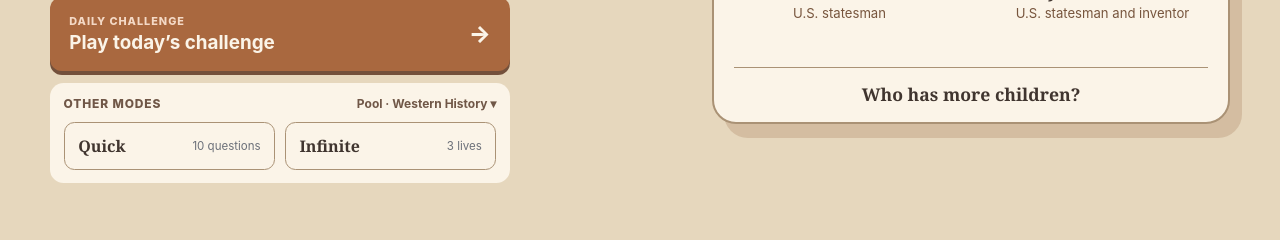
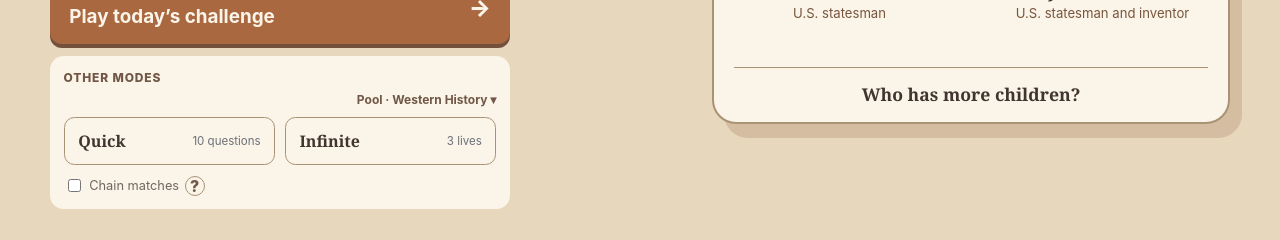
Before and after one commit to LuBolin/kiddle, a React (Vite) app: page / in a window 1280 px wide. Shown: the part 499-739 px from the top of the page. Built offline with nearby package versions, Linux system fonts and the light colour scheme.

Commit message:
Add chained Quick matches

```diff
--- a/src/App.tsx
+++ b/src/App.tsx
@@ -2,7 +2,7 @@ import { createContext, useContext, useEffect, useMemo, useRef, useState, type F
 import { categories, categoryKey, categoryLabel, poolLabel } from "./categories";
 import { figures } from "./data/figures";
 import { dailyCategoryForDate, dailyQuestionsForDate } from "./lib/daily";
-import { generateInfiniteQuestion, generateQuickSession, isCorrect } from "./lib/game";
+import { generateChainedInfiniteQuestion, generateChainedQuickSession, generateInfiniteQuestion, generateQuickSession, isCorrect } from "./lib/game";
 import { infiniteShareText, sessionShareText, share } from "./lib/share";
 import { buildGitHubIssueUrl, type ProblemType } from "./lib/report";
 import { clearDailyProgress, getDailyProgress, getDailyResult, saveDailyProgress, saveDailyResult, saveQuickResult, type DailyProgress, type DailyResult } from "./lib/storage";
@@ -62,6 +62,10 @@ function poolFromHash(): CategoryId[] {
   const pool = window.location.hash.slice(1).split("/")[1]?.split("+") ?? [];
   const valid = pool.filter((category): category is CategoryId => categories.some((candidate) => candidate.id === category));
   return valid.length > 0 ? valid : ["western-history"];
+}
+
+function chainedFromHash(): boolean {
+  return window.location.hash.slice(1).split("/")[2] === "chain";
 }
 
 function categoryHasFigures(category: CategoryId): boolean {
@@ -158,7 +162,7 @@ function GameHeader({ home, label, children, tracker }: { home: () => void; labe
   );
 }
 
-function Home({ start, pool, setPool }: { start: (mode: PlayMode, pool?: CategoryId[]) => void; pool: CategoryId[]; setPool: (pool: CategoryId[]) => void }) {
+function Home({ start, pool, setPool, chainedMatches, setChainedMatches }: { start: (mode: PlayMode, pool?: CategoryId[], chained?: boolean) => void; pool: CategoryId[]; setPool: (pool: CategoryId[]) => void; chainedMatches: boolean; setChainedMatches: (chained: boolean) => void }) {
   const { language, text } = useLanguage();
   const date = localDateKey();
   const dailyCategory = dailyCategoryForDate(date, figures);
@@ -184,8 +188,9 @@ function Home({ start, pool, setPool }: { start: (mode: PlayMode, pool?: Categor
             <div className="play-stack">
               <button className="primary daily-action" onClick={() => start("daily")} type="button"><span><small>{text.dailyChallenge}</small><strong>{text.playToday}</strong></span><span aria-hidden="true">→</span></button>
               <div className="alternate-modes">
-                <div className="alternate-heading"><span>{text.otherModes}</span><details className="pool-menu"><summary>{text.pool} · {pool.length === 0 ? text.choose : pool.length === 1 ? categoryLabel(pool[0], language) : `${pool.length} ${text.categories}`}</summary><fieldset className="category-picker"><legend>{text.gamePool}</legend>{categories.filter((candidate) => categoryHasFigures(candidate.id)).map((candidate) => <label key={candidate.id}><input checked={pool.includes(candidate.id)} onChange={() => setPool(pool.includes(candidate.id) ? pool.filter((id) => id !== candidate.id) : [...pool, candidate.id])} type="checkbox" /> {categoryLabel(candidate.id, language)} ({categoryFigureCount(candidate.id)} {text.characters})</label>)}</fieldset></details></div>
-                <div className="mode-choices"><button disabled={!isPlayablePool(pool)} onClick={() => start("quick", pool)} type="button"><strong>{text.quick}</strong><span>{text.tenQuestions}</span></button><button disabled={!isPlayablePool(pool)} onClick={() => start("infinite", pool)} type="button"><strong>{text.infinite}</strong><span>{text.threeLives}</span></button></div>
+                <div className="alternate-heading"><span>{text.otherModes}</span><details className="pool-menu"><summary>{text.pool} · {pool.length === 0 ? text.choose : pool.length === 1 ? categoryLabel(pool[0], language) : `${pool.length} ${text.categories}`}</summary><div aria-label={text.gamePool} className="category-picker" role="group">{categories.filter((candidate) => categoryHasFigures(candidate.id)).map((candidate) => <label key={candidate.id}><input checked={pool.includes(candidate.id)} onChange={() => setPool(pool.includes(candidate.id) ? pool.filter((id) => id !== candidate.id) : [...pool, candidate.id])} type="checkbox" /> {categoryLabel(candidate.id, language)} ({categoryFigureCount(candidate.id)} {text.characters})</label>)}</div></details></div>
+                <div className="mode-choices"><button disabled={!isPlayablePool(pool)} onClick={() => start("quick", pool, chainedMatches)} type="button"><strong>{text.quick}</strong><span>{text.tenQuestions}</span></button><button disabled={!isPlayablePool(pool)} onClick={() => start("infinite", pool, chainedMatches)} type="button"><strong>{text.infinite}</strong><span>{text.threeLives}</span></button></div>
+                <div className="chain-option"><label className="chain-toggle"><input checked={chainedMatches} onChange={(event) => setChainedMatches(event.target.checked)} type="checkbox" /> {text.chainMatches}</label><details className="chain-help"><summary aria-label={text.chainHelpLabel}>?</summary><p>{text.chainHelp}</p></details></div>
               </div>
             </div>
           </div>
@@ -246,7 +251,7 @@ function Results({ answers, mode, restart, home, pool, dailyDate, isPractice = f
   );
 }
 
-function FixedGame({ mode, questions, restart, home, pool, dailyDate, isPractice = false, newDailyAvailable = false, initialProgress }: { mode: "quick" | "daily"; questions: Question[]; restart: () => void; home: () => void; pool: CategoryId[]; dailyDate?: string; isPractice?: boolean; newDailyAvailable?: boolean; initialProgress?: DailyProgress | null }) {
+function FixedGame({ mode, questions, restart, home, pool, dailyDate, isPractice = false, newDailyAvailable = false, initialProgress, chained = false }: { mode: "quick" | "daily"; questions: Question[]; restart: () => void; home: () => void; pool: CategoryId[]; dailyDate?: string; isPractice?: boolean; newDailyAvailable?: boolean; initialProgress?: DailyProgress | null; chained?: boolean }) {
   const { language, text } = useLanguage();
   const [index, setIndex] = useState(initialProgress?.index ?? 0);
   const [selectedId, setSelectedId] = useState<string | null>(initialProgress?.selectedFigureId ?? null);
@@ -270,16 +275,16 @@ function FixedGame({ mode, questions, restart, home, pool, dailyDate, isPractice
       <section className="game-prompt">
         <h1>{text.title}</h1>
       </section>
-      <div className="figures"><FigureButton figure={question.left} onSelect={() => choose(question.left.id)} selected={selectedId === question.left.id} correct={winnerId === question.left.id} revealed={revealed} /><FigureButton figure={question.right} onSelect={() => choose(question.right.id)} selected={selectedId === question.right.id} correct={winnerId === question.right.id} revealed={revealed} /></div>
+      <div className="figures"><FigureButton figure={question.left} known={chained} onSelect={() => choose(question.left.id)} selected={selectedId === question.left.id} correct={winnerId === question.left.id} revealed={revealed} /><FigureButton figure={question.right} onSelect={() => choose(question.right.id)} selected={selectedId === question.right.id} correct={winnerId === question.right.id} revealed={revealed} /></div>
       {revealed && <section className={`reveal ${selectedCorrect ? "positive" : "negative"}`} aria-live="polite"><h2>{selectedCorrect ? text.correct : text.incorrect}</h2><p>{selectedCorrect ? text.niceCall : `${question.left.childrenCount > question.right.childrenCount ? question.left.displayName : question.right.displayName}${language === "zh" ? "" : " "}${text.hadMoreChildren}`}</p><div className="reveal-actions"><button onClick={() => setShowSources((current) => !current)} type="button">{showSources ? text.hideSources : text.showSources}</button><button className="primary" onClick={() => { setIndex((current) => current + 1); setSelectedId(null); setShowSources(false); }} type="button">{index === questions.length - 1 ? text.seeResults : text.nextQuestion}</button></div>{showSources && <Sources figures={[question.left, question.right]} />}</section>}
     </main>
   );
 }
 
-function QuickGame({ restart, home, pool }: { restart: () => void; home: () => void; pool: CategoryId[] }) {
+function QuickGame({ restart, home, pool, chained }: { restart: () => void; home: () => void; pool: CategoryId[]; chained: boolean }) {
   const poolFigures = figures.filter((figure) => pool.includes(figure.category));
-  const questions = useMemo(() => generateQuickSession(poolFigures), [pool, poolFigures]);
-  return <FixedGame mode="quick" questions={questions} restart={restart} home={home} pool={pool} />;
+  const questions = useMemo(() => chained ? generateChainedQuickSession(poolFigures) : generateQuickSession(poolFigures), [chained, pool, poolFigures]);
+  return <FixedGame mode="quick" questions={questions} restart={restart} home={home} pool={pool} chained={chained} />;
 }
 
 function DailyComplete({ date, result, home, pool }: { date: string; result: DailyResult; home: () => void; pool: CategoryId[] }) {
@@ -315,7 +320,7 @@ function DailyGame({ restart, home }: { restart: () => void; home: () => void })
   return <FixedGame mode="daily" questions={questions} restart={restart} home={home} pool={pool} dailyDate={date} initialProgress={progress} newDailyAvailable={newDailyAvailable} />;
 }
 
-function InfiniteGame({ restart, home, pool }: { restart: () => void; home: () => void; pool: CategoryId[] }) {
+function InfiniteGame({ restart, home, pool, chained }: { restart: () => void; home: () => void; pool: CategoryId[]; chained: boolean }) {
   const { language, text } = useLanguage();
   const poolFigures = figures.filter((figure) => pool.includes(figure.category));
   const [question, setQuestion] = useState<Question | null>(() => generateInfiniteQuestion(poolFigures, new Set()));
@@ -361,7 +366,7 @@ function InfiniteGame({ restart, home, pool }: { restart: () => void; home: () =
   };
   const nextQuestion = () => {
     const nextSeen = new Set([...seenIds, question.left.id, question.right.id]);
-    const next = generateInfiniteQuestion(poolFigures, nextSeen);
+    const next = chained ? generateChainedInfiniteQuestion(poolFigures, question.right.id, nextSeen) : generateInfiniteQuestion(poolFigures, nextSeen);
     setSeenIds([...nextSeen]);
     if (!next) {
       setFinished(true);
@@ -378,7 +383,7 @@ function InfiniteGame({ restart, home, pool }: { restart: () => void; home: () =
       <section className="game-prompt">
         <h1>{text.title}</h1>
       </section>
-      <div className="figures"><FigureButton figure={question.left} known={knownIds.has(question.left.id)} onSelect={() => choose(question.left.id)} selected={selectedId === question.left.id} correct={winnerId === question.left.id} revealed={revealed} /><FigureButton figure={question.right} known={knownIds.has(question.right.id)} onSelect={() => choose(question.right.id)} selected={selectedId === question.right.id} correct={winnerId === question.right.id} revealed={revealed} /></div>
+      <div className="figures"><FigureButton figure={question.left} known={knownIds.has(question.left.id) || (chained && seenIds.length === 0)} onSelect={() => choose(question.left.id)} selected={selectedId === question.left.id} correct={winnerId === question.left.id} revealed={revealed} /><FigureButton figure={question.right} known={knownIds.has(question.right.id)} onSelect={() => choose(question.right.id)} selected={selectedId === question.right.id} correct={winnerId === question.right.id} revealed={revealed} /></div>
       {revealed && !gameOver && <section className={`reveal ${selectedCorrect ? "positive" : "negative"}`} aria-live="polite"><h2>{selectedCorrect ? text.correct : text.incorrect}</h2><p>{selectedCorrect ? text.streakContinues : `${question.left.childrenCount > question.right.childrenCount ? question.left.displayName : question.right.displayName}${language === "zh" ? "" : " "}${text.hadMoreChildren}`}</p><div className="reveal-actions"><button onClick={() => setShowSources((current) => !current)} type="button">{showSources ? text.hideSources : text.showSources}</button><button className="primary" onClick={nextQuestion} type="button">{text.nextMatch}</button></div>{showSources && <Sources figures={[question.left, question.right]} />}</section>}
       {gameOver && <div className="modal-backdrop"><section aria-labelledby="run-over-title" aria-modal="true" className="game-over" role="dialog"><p className="eyebrow">{text.infiniteMode}</p><h2 id="run-over-title">{finished ? text.everySeen : text.runOver}</h2><p>{finished ? (language === "zh" ? `你已经看完目前${poolLabel(pool, language)}题库中的所有人物。` : `You reached the end of the current ${poolLabel(pool, language)} pool.`) : text.noLives}</p><div className="run-stats"><span>{text.score} <strong>{score}</strong></span><span>{text.bestStreak} <strong>{runBest}</strong></span></div><div className="reveal-actions"><button className="primary" onClick={onShare} type="button">{text.shareResult}</button><button onClick={restart} type="button">{text.playAgain}</button><button onClick={home} type="button">{text.returnHome}</button></div>{notice && <p className="notice" role="status">{notice}</p>}</section></div>}
     </main>
@@ -388,14 +393,15 @@ function InfiniteGame({ restart, home, pool }: { restart: () => void; home: () =
 function AppContent() {
   const [mode, setMode] = useState<PlayMode | null>(modeFromHash);
   const [pool, setPool] = useState<CategoryId[]>(poolFromHash);
+  const [chainedMatches, setChainedMatches] = useState(chainedFromHash);
   const [gameKey, setGameKey] = useState(0);
-  const start = (nextMode: PlayMode, nextPool = pool) => { window.location.hash = nextMode === "daily" ? nextMode : `${nextMode}/${categoryKey(nextPool)}`; if (nextMode !== "daily") setPool(nextPool); setGameKey((current) => current + 1); setMode(nextMode); };
-  const restart = () => { if (mode) start(mode); };
+  const start = (nextMode: PlayMode, nextPool = pool, chained = chainedMatches) => { window.location.hash = nextMode === "daily" ? nextMode : `${nextMode}/${categoryKey(nextPool)}${(nextMode === "quick" || nextMode === "infinite") && chained ? "/chain" : ""}`; if (nextMode !== "daily") setPool(nextPool); setChainedMatches(chained); setGameKey((current) => current + 1); setMode(nextMode); };
+  const restart = () => { if (mode) start(mode, pool, chainedMatches); };
   const home = () => { window.history.replaceState(null, "", `${window.location.pathname}${window.location.search}`); setMode(null); };
-  if (!mode) return <Home start={start} pool={pool} setPool={setPool} />;
-  if (mode === "infinite") return <InfiniteGame key={gameKey} restart={restart} home={home} pool={pool} />;
+  if (!mode) return <Home start={start} pool={pool} setPool={setPool} chainedMatches={chainedMatches} setChainedMatches={setChainedMatches} />;
+  if (mode === "infinite") return <InfiniteGame key={gameKey} restart={restart} home={home} pool={pool} chained={chainedMatches} />;
   if (mode === "daily") return <DailyGame key={gameKey} restart={restart} home={home} />;
-  return <QuickGame key={gameKey} restart={restart} home={home} pool={pool} />;
+  return <QuickGame key={gameKey} restart={restart} home={home} pool={pool} chained={chainedMatches} />;
 }
 
 export default function App() {
--- a/src/i18n.tsx
+++ b/src/i18n.tsx
@@ -6,7 +6,7 @@ const copy = {
     home: "Home", language: "Language", moreInfo: "More info", todayTheme: "Today's theme", title: "Who has more children?",
     tagline: "A daily trivia game with sourced answers.", dailyChallenge: "Daily Challenge", playToday: "Play today’s challenge",
     otherModes: "Other modes", pool: "Pool", choose: "Choose", categories: "categories", characters: "characters", gamePool: "Game pool", quick: "Quick",
-    tenQuestions: "10 questions", infinite: "Infinite", threeLives: "3 lives", howToPlay: "How to play",
+    tenQuestions: "10 questions", infinite: "Infinite", threeLives: "3 lives", chainMatches: "Chain matches", chainHelpLabel: "How chain matches work", chainHelp: "The right figure carries into the next match on the left, with their child count visible.", howToPlay: "How to play",
     help: "Pick the person with more children. Counts and sources appear after your answer.", aboutKiddle: "About Kiddle",
     howItWorks: "How the game works.", choosePerson: "Choose a person", dailyDescription: "A new themed ten-question puzzle starts at midnight in your device’s local time zone. Progress is saved on this device.",
     aboutUs: "About us", credit: "Made by Bloin with the help of Codex.", closeInfo: "Close more information", exampleComparison: "Example figure comparison",
@@ -26,7 +26,7 @@ const copy = {
     home: "主页", language: "语言", moreInfo: "更多信息", todayTheme: "今日主题", title: "谁的孩子更多？",
     tagline: "每天十道有可靠来源的趣味问答。", dailyChallenge: "每日挑战", playToday: "开始今日挑战",
     otherModes: "其他模式", pool: "题库", choose: "请选择", categories: "个类别", characters: "人物", gamePool: "游戏题库", quick: "快速模式",
-    tenQuestions: "10 题", infinite: "无限模式", threeLives: "3 条命", howToPlay: "玩法",
+    tenQuestions: "10 题", infinite: "无限模式", threeLives: "3 条命", chainMatches: "连锁对局", chainHelpLabel: "连锁对局说明", chainHelp: "右侧人物会带入下一局的左侧，并显示其孩子人数。", howToPlay: "玩法",
     help: "选择孩子更多的人物。作答后会显示人数和资料来源。", aboutKiddle: "关于 Kiddle",
     howItWorks: "游戏玩法", choosePerson: "选择人物", dailyDescription: "每日挑战会在设备本地时区的午夜更新为一组十题主题题目，进度会保存在此设备上。",
     aboutUs: "关于我们", credit: "由 Bloin 与 Codex 协助制作。", closeInfo: "关闭更多信息", exampleComparison: "人物比较示例",
--- a/src/lib/game.ts
+++ b/src/lib/game.ts
@@ -78,14 +78,9 @@ export function generateInfiniteQuestion(figures: Figure[], seenFigureIds: Reado
   const unseen = active.filter((figure) => !seenFigureIds.has(figure.id));
   if (unseen.length === 0) return null;
 
-  const known = active.filter((figure) => seenFigureIds.has(figure.id));
-  const candidates = known.length === 0
-    ? active.flatMap((left, leftIndex) => active.slice(leftIndex + 1).map((right) => ({ left, right })))
-    : known.flatMap((left) => unseen.map((right) => ({ left, right })));
-  const playable = candidates.filter(({ left, right }) => left.childrenCount !== right.childrenCount);
-  const pool = playable.length > 0
-    ? playable
-    : unseen.flatMap((left, leftIndex) => unseen.slice(leftIndex + 1).map((right) => ({ left, right }))).filter(({ left, right }) => left.childrenCount !== right.childrenCount);
+  const pool = active.flatMap((left, leftIndex) => active.slice(leftIndex + 1).map((right) => ({ left, right }))).filter(
+    ({ left, right }) => left.childrenCount !== right.childrenCount && !(seenFigureIds.has(left.id) && seenFigureIds.has(right.id)),
+  );
   if (pool.length === 0) return null;
 
   const { left, right } = pool[Math.floor(nextRandom() * pool.length)];
@@ -97,6 +92,37 @@ export function generateInfiniteQuestion(figures: Figure[], seenFigureIds: Reado
   };
 }
 
+export function generateChainedInfiniteQuestion(figures: Figure[], leftId: string, seenFigureIds: ReadonlySet<string>, nextRandom = Math.random): Question | null {
+  const active = figures.filter((figure) => figure.status === "active");
+  const left = active.find((figure) => figure.id === leftId);
+  const pool = left ? active.filter((right) => !seenFigureIds.has(right.id) && right.childrenCount !== left.childrenCount) : [];
+  if (!left || pool.length === 0) return null;
+
+  const right = pool[Math.floor(nextRandom() * pool.length)];
+  return {
+    id: `infinite-${[left.id, right.id].sort().join("--")}`,
+    left,
+    right,
+    difficulty: difficultyFor(left, right),
+  };
+}
+
+export function generateChainedQuickSession(figures: Figure[], seed?: string): Question[] {
+  const nextRandom = random(seed);
+  const first = generateInfiniteQuestion(figures, new Set(), nextRandom);
+  if (!first) throw new Error("Not enough figures for a chained ten-question session.");
+
+  const selected = [first];
+  const seen = new Set([first.left.id, first.right.id]);
+  while (selected.length < 10) {
+    const next = generateChainedInfiniteQuestion(figures, selected.at(-1)!.right.id, seen, nextRandom);
+    if (!next) throw new Error("Not enough figures for a chained ten-question session.");
+    selected.push(next);
+    seen.add(next.right.id);
+  }
+  return selected.map((question, index) => ({ ...question, id: `quick-chain-${index + 1}-${question.id}` }));
+}
+
 export function isCorrect(question: Question, selectedFigureId: string): boolean {
   const winner = question.left.childrenCount > question.right.childrenCount ? question.left : question.right;
   return winner.id === selectedFigureId;
--- a/src/styles.css
+++ b/src/styles.css
@@ -56,6 +56,18 @@ body, .home-page { background: var(--sand); color: var(--ink); }
 .game-progress span, .primary { background: var(--orange); }
 .primary { color: var(--cream); box-shadow: 0 4px 0 var(--orange-dark); }
 .primary:hover { background: #984917; }
+.alternate-heading { flex-direction: column; align-items: stretch; gap: .45rem; }
+.pool-menu { width: 100%; }
+.pool-menu summary { text-align: right; }
+.pool-menu .category-picker { position: static; display: grid; gap: .35rem; width: 100%; min-width: 0; margin: .45rem 0 0; box-shadow: none; }
+.chain-option, .chain-toggle { display: flex; align-items: center; gap: .35rem; }
+.chain-option { margin-top: .65rem; }
+.chain-toggle { color: var(--muted); font-size: .8rem; }
+.chain-help { position: relative; }
+.chain-help summary { display: flex; width: 1.25rem; height: 1.25rem; align-items: center; justify-content: center; padding: 0; border: 1px solid var(--line); border-radius: 50%; color: var(--brown); cursor: pointer; font-weight: 800; line-height: 1; list-style: none; }
+.chain-help summary::marker { content: ""; }
+.chain-help summary::-webkit-details-marker { display: none; }
+.chain-help p { position: absolute; z-index: 3; bottom: calc(100% + .45rem); left: 0; width: 220px; margin: 0; padding: .65rem; border: 1px solid var(--line); border-radius: .55rem; background: var(--cream); box-shadow: 0 8px 18px #4b33231f; color: var(--muted); font-size: .78rem; line-height: 1.4; }
 .eyebrow, .alternate-heading, .pool-menu summary, .category-picker, .hero-showdown::before { color: var(--brown); }
 .hero h1, h1, .section-heading h2, .about-copy h3, .figure-name { color: var(--ink); }
 .hero-copy > p:not(.eyebrow):not(.hero-note), .descriptor, .rule, .about-copy p { color: var(--muted); }
```
Also changed, not shown: 1 other file (tests, documents, lock files or other folders).
